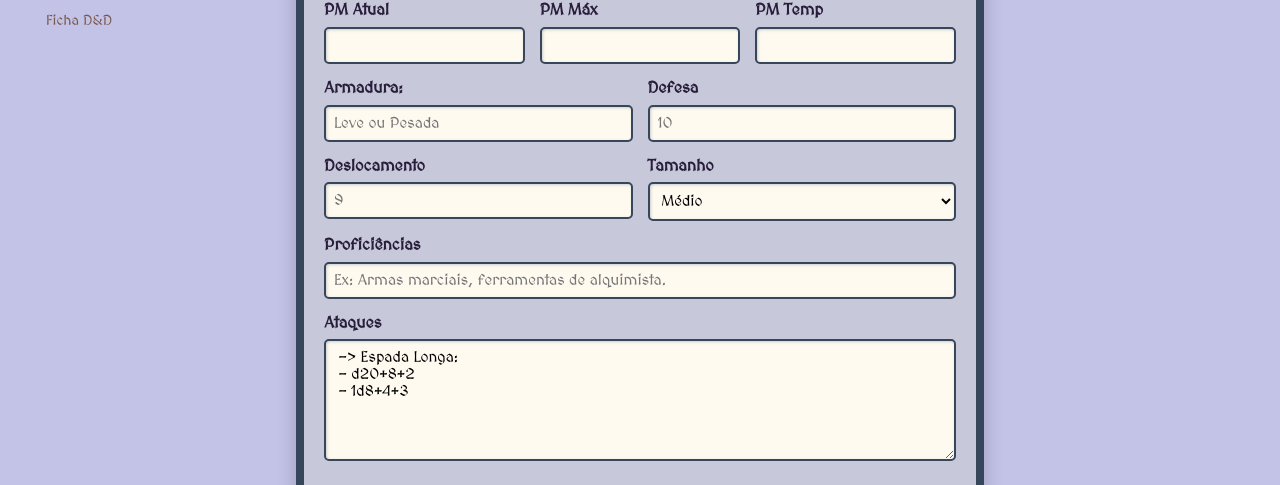
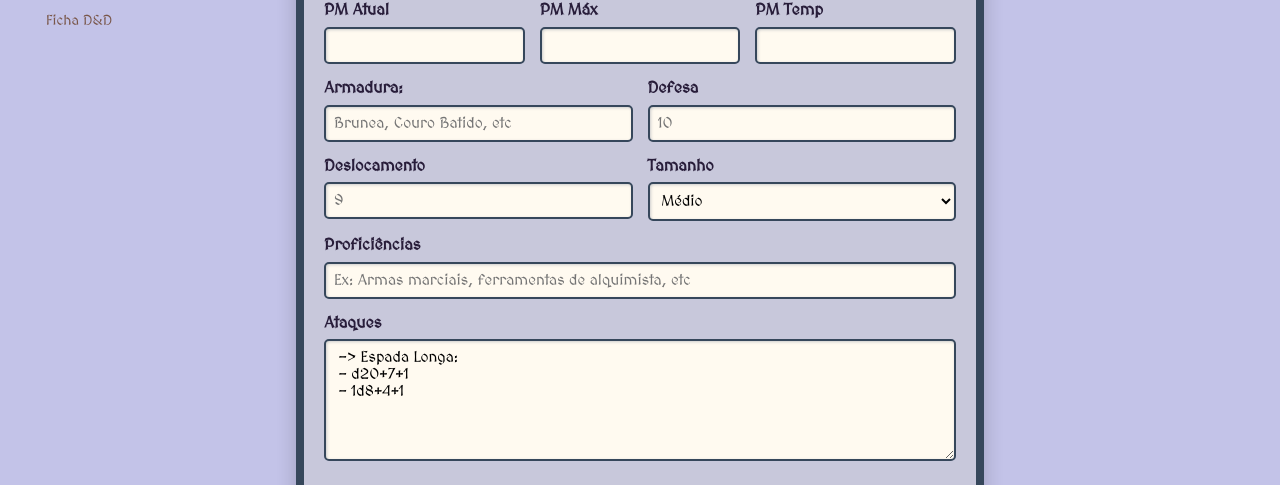
Before and after one commit to ozyssj/auramana-rpg, an MkDocs documentation site: the page built from docs/ficha-dnd.md, in a window 1280 px wide and 900 px high, scrolled down 777 px. Shown: the part 144-629 px from the top of the window. Built offline with MkDocs 1.6.1 and Material for MkDocs 9.7.7, drawn with Linux system fonts in a browser that asks for light colours.

Commit message:
exemplos

```diff
--- a/docs/ficha-dnd.md
+++ b/docs/ficha-dnd.md
@@ -306,7 +306,7 @@
     <div class="linha">
       <div class="campo">
         <label for="armadura">Armadura: </label>
-        <input type="text" id="armadura" placeholder="Leve ou Pesada">
+        <input type="text" id="armadura" placeholder="Brunea, Couro Batido, etc">
       </div>
 
       <div class="campo">
@@ -334,15 +334,15 @@
 
     <div class="campo">
       <label for="origem">Proficiências</label>
-      <input type="text" id="proficiencia" placeholder="Ex: Armas marciais, ferramentas de alquimista.">
+      <input type="text" id="proficiencia" placeholder="Ex: Armas marciais, ferramentas de alquimista, etc">
     </div>
 
     <div class="campo">
       <label for="ataques">Ataques</label>
       <textarea id="ataques" rows="6">
  -> Espada Longa:
- - d20+8+2
- - 1d8+4+3
+ - d20+7+1
+ - 1d8+4+1
 </textarea>
     </div>
 
```
